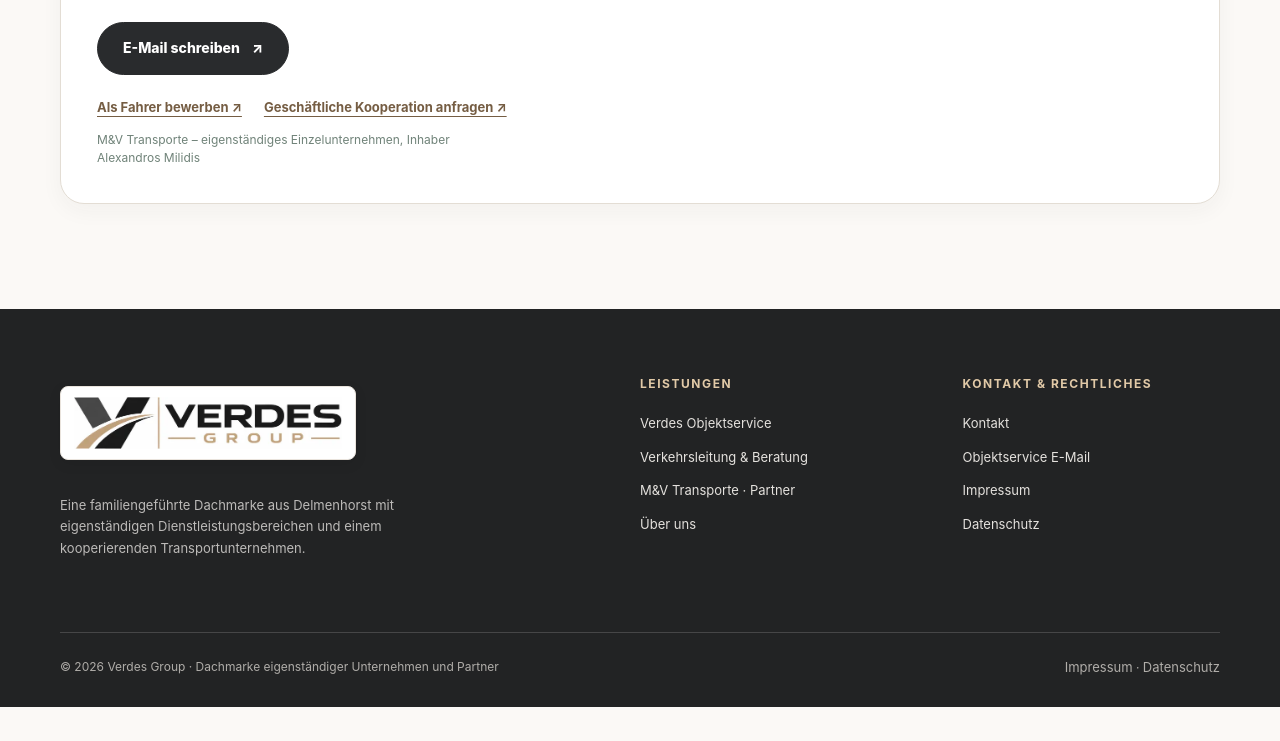
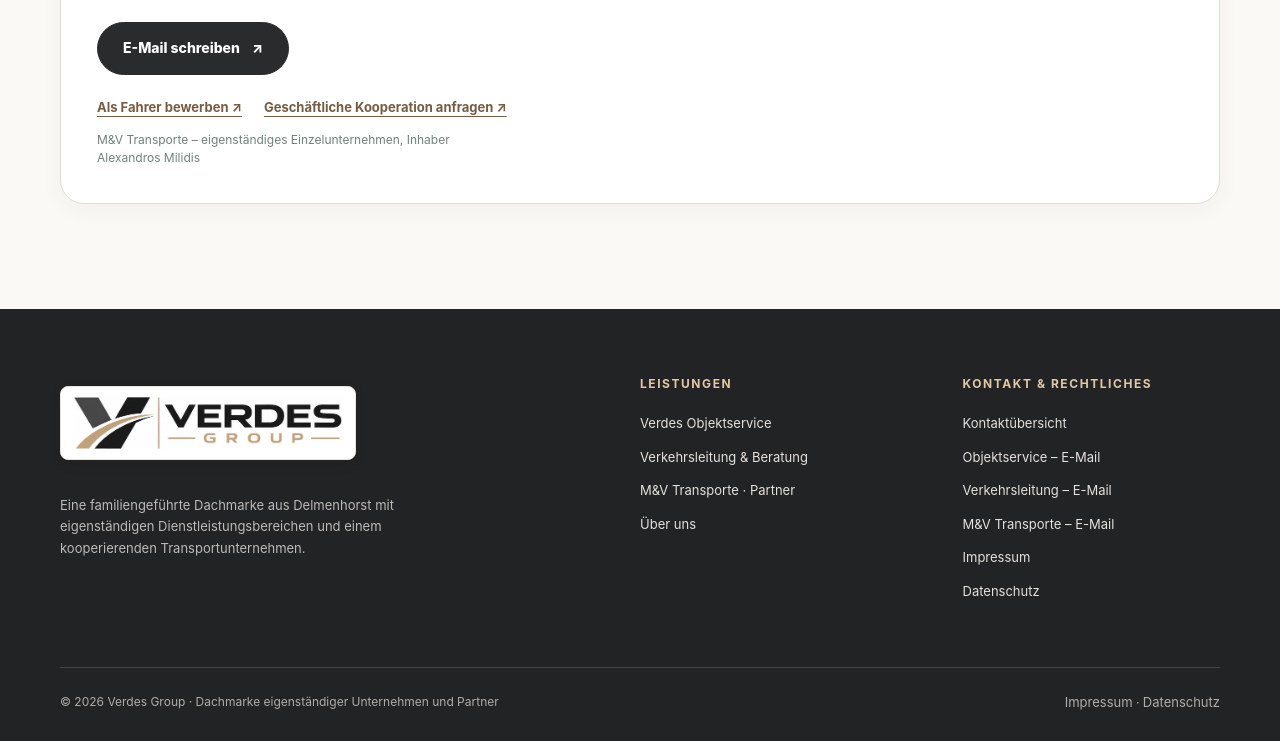
Before and after one commit to VerdesGroup/verdes-group, a plain HTML site: page kontakt/index.html in a window 1280 px wide. Shown: the part 1772-2513 px from the top of the page. Before the commit the page ends 2479 px from the top, so only its background shows below. Drawn offline with Linux system fonts and the light colour scheme.

Commit message:
Show all three services and business email contacts in site footer

```diff
--- a/kontakt/index.html
+++ b/kontakt/index.html
@@ -63,4 +63,4 @@
     <p class="fineprint">M&amp;V Transporte – eigenständiges Einzelunternehmen, Inhaber Alexandros Milidis</p>
   </article>
 
-</div></section></main><footer class="footer"><div class="container"><div class="footer-grid"><div><a class="brand" href="/"><img class="brand-logo" src="/assets/verdes-group-logo.webp" width="640" height="125" alt="Verdes Group"></a><p>Eine familiengeführte Dachmarke aus Delmenhorst mit eigenständigen Dienstleistungsbereichen und einem kooperierenden Transportunternehmen.</p></div><div><h4>Leistungen</h4><a href="/objektservice/">Verdes Objektservice</a><a href="/verkehrsleitung/">Verkehrsleitung & Beratung</a><a href="/mv-transporte/">M&amp;V Transporte · Partner</a><a href="/ueber-uns/">Über uns</a></div><div><h4>Kontakt & Rechtliches</h4><a href="/kontakt/">Kontakt</a><a href="mailto:objektservice@verdes-group.de">Objektservice E-Mail</a><a href="/impressum/">Impressum</a><a href="/datenschutz/">Datenschutz</a></div></div><div class="footer-bottom"><span>© <span id="year">2026</span> Verdes Group · Dachmarke eigenständiger Unternehmen und Partner</span><span><a href="/impressum/">Impressum</a> · <a href="/datenschutz/">Datenschutz</a></span></div></div></footer><script src="/assets/site.js" defer></script></body></html>
+</div></section></main><footer class="footer"><div class="container"><div class="footer-grid"><div><a class="brand" href="/"><img class="brand-logo" src="/assets/verdes-group-logo.webp" width="640" height="125" alt="Verdes Group"></a><p>Eine familiengeführte Dachmarke aus Delmenhorst mit eigenständigen Dienstleistungsbereichen und einem kooperierenden Transportunternehmen.</p></div><div><h4>Leistungen</h4><a href="/objektservice/">Verdes Objektservice</a><a href="/verkehrsleitung/">Verkehrsleitung &amp; Beratung</a><a href="/mv-transporte/">M&amp;V Transporte · Partner</a><a href="/ueber-uns/">Über uns</a></div><div><h4>Kontakt &amp; Rechtliches</h4><a href="/kontakt/">Kontaktübersicht</a><a href="mailto:objektservice@verdes-group.de">Objektservice – E-Mail</a><a href="mailto:verkehrsleiter@verdes-trans.com">Verkehrsleitung – E-Mail</a><a href="mailto:vadim@verdes-trans.com">M&amp;V Transporte – E-Mail</a><a href="/impressum/">Impressum</a><a href="/datenschutz/">Datenschutz</a></div></div><div class="footer-bottom"><span>© <span id="year">2026</span> Verdes Group · Dachmarke eigenständiger Unternehmen und Partner</span><span><a href="/impressum/">Impressum</a> · <a href="/datenschutz/">Datenschutz</a></span></div></div></footer><script src="/assets/site.js" defer></script></body></html>
```
